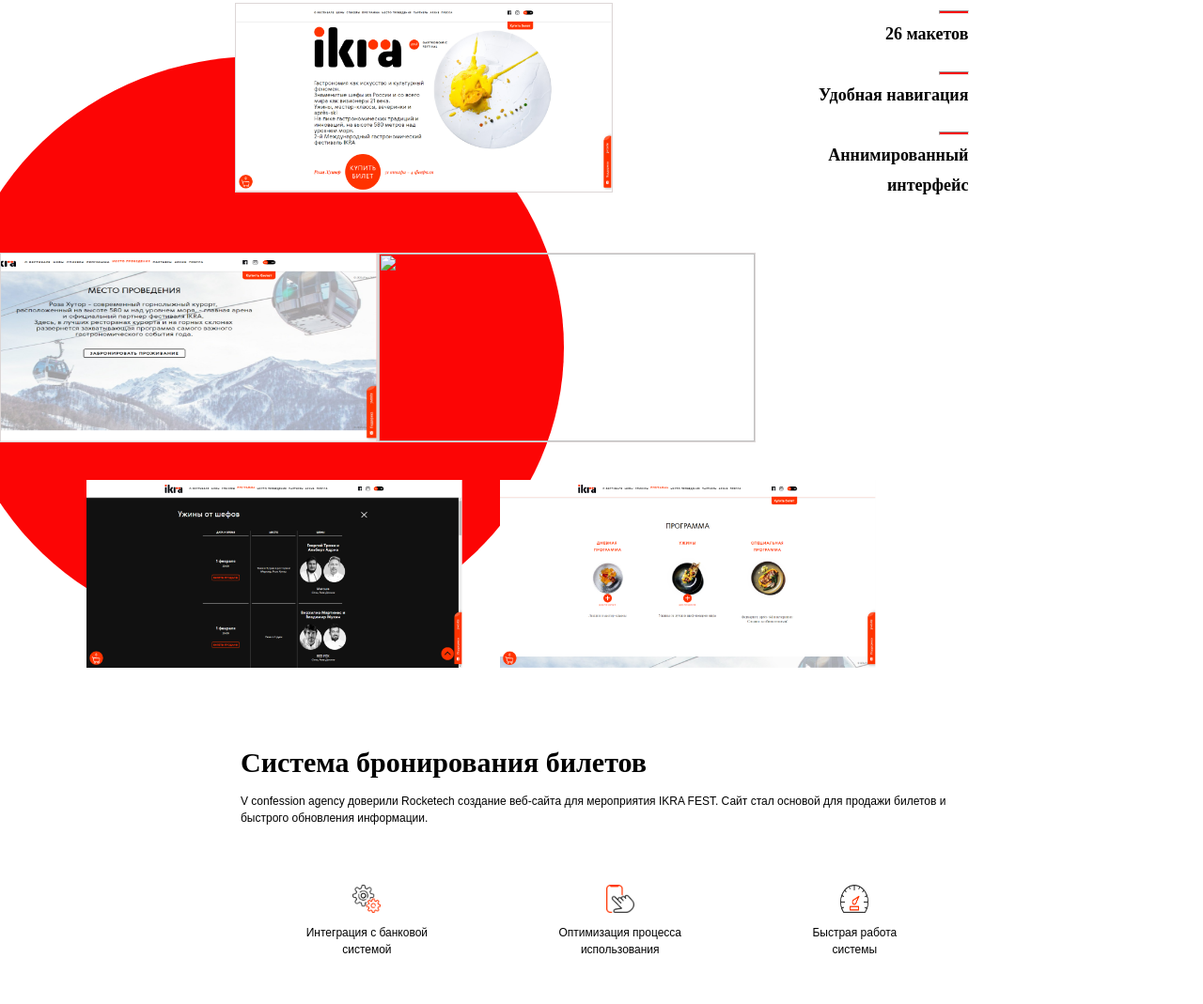
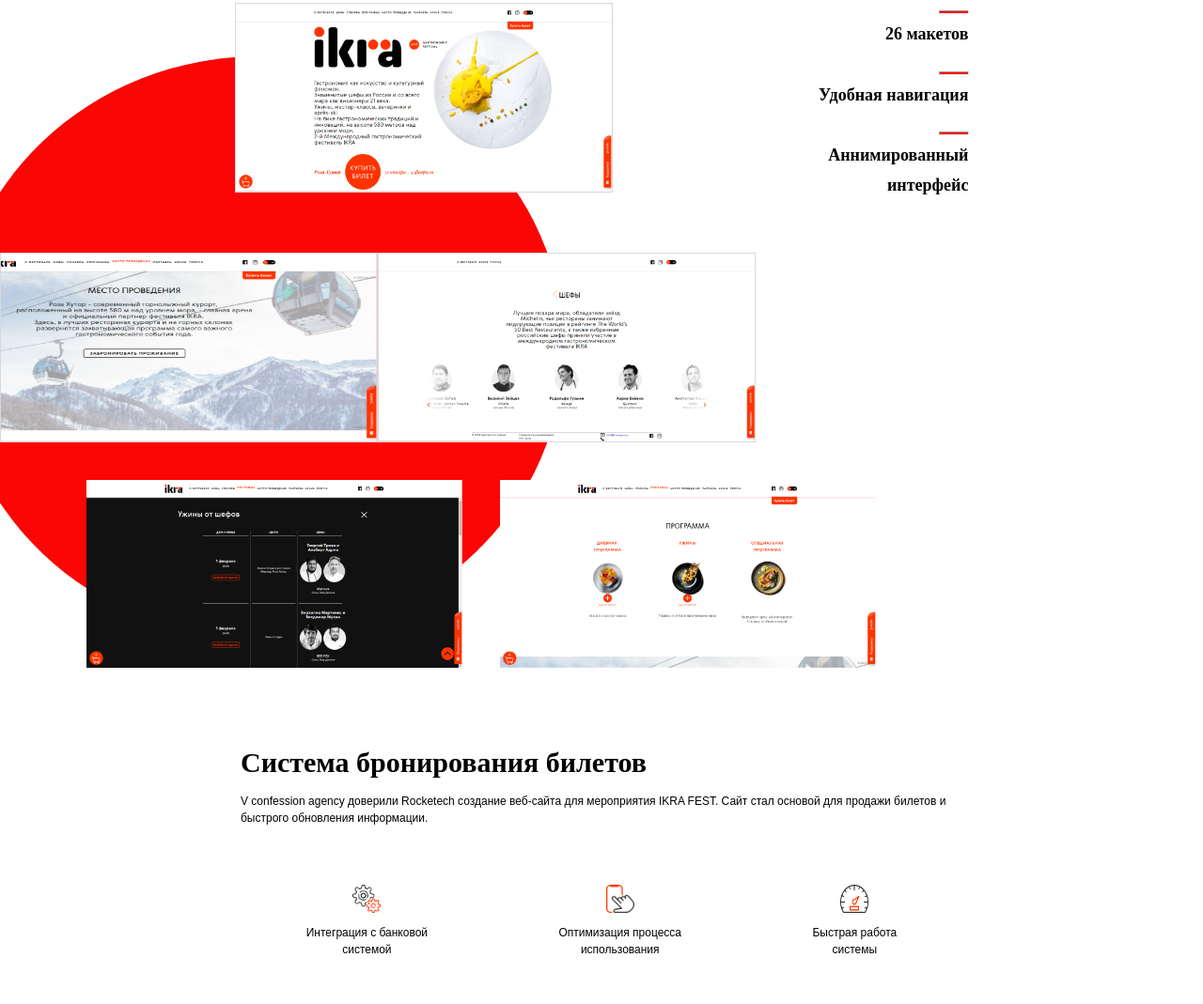
Before and after one commit to RoTSV/2203hw, a plain HTML site: page index.html in a window 1280 px wide. Shown: the part 954-2023 px from the top of the page at 94% size. Drawn offline with Linux system fonts and the light colour scheme.

Commit message:
ikra finish2

```diff
--- a/index.html
+++ b/index.html
@@ -64,7 +64,7 @@
             </div>
             <div class="design-caption2">
                 <img src="../2203hw/img/slade2.png" alt="">
-                <img src="../ikra/img/slade3.png" alt="">
+                <img src="../2203hw/img/slade3.png" alt="">
             </div>
             <div class="design-caption3">
                 <img src="../2203hw/img/slade4.png" alt="">
```
